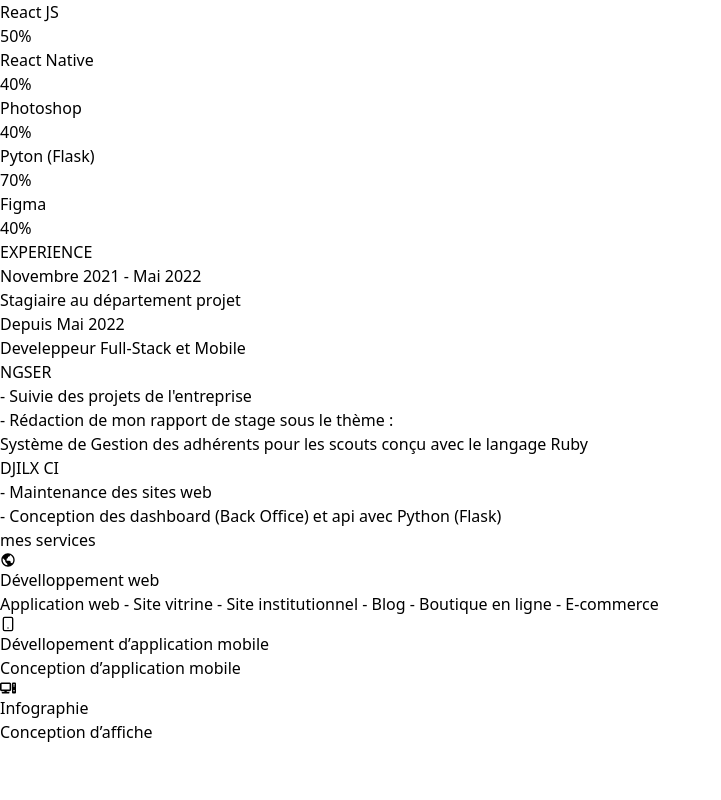
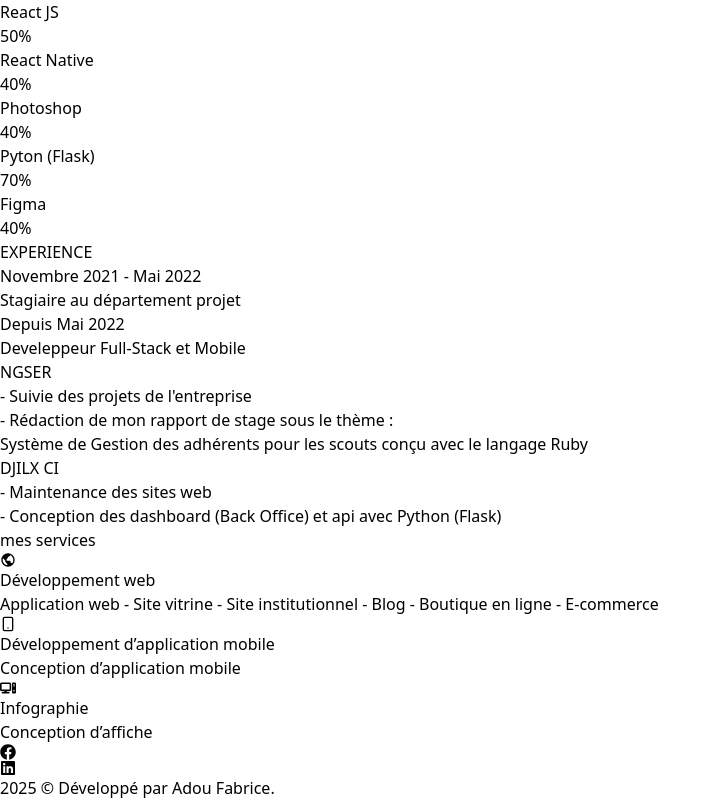
Before and after one commit to FABRICE2207/adou-fabrice-portfolio, a React (Vite) app: page / in a window 1280 px wide. Shown: the part 1060-1860 px from the top of the page, without its empty margins (0-721 px from the left). Before the commit the page ends 1804 px from the top, so only its background shows below. Built offline with nearby package versions, Linux system fonts and the light colour scheme.

Commit message:
ajout de la section Footer et ajustement des fichiers About, Services

```diff
--- a/src/App.jsx
+++ b/src/App.jsx
@@ -7,6 +7,7 @@ import About from './components/About/About';
 import Skills from './components/Skills/Skills';
 import Exprience from './components/Experience/Exprience';
 import Services from './components/Services/Services';
+import Footer from './components/Footer/Footer';
 
 const App = () => {
 
@@ -30,6 +31,7 @@ const App = () => {
       <Skills />
       <Exprience />
       <Services />
+      <Footer />
 
     </>
   )
--- a/src/components/About/About.jsx
+++ b/src/components/About/About.jsx
@@ -1,7 +1,6 @@
 import React from 'react'
 import imageadou from '../../assets/image_adou.png'
 import { FaFacebook, FaLinkedin } from 'react-icons/fa'
-
 
 
 const About = () => {
@@ -27,12 +26,19 @@ const About = () => {
                 J'ai trois (3) années d'expérience et je mets mes compétences à votre service afin de résoudre vos problèmes en solution informatique efficace et fiable
               </p>
             </div>
+            {/* Les icons facebook et linkedLin */}
             <div className='flex flex-row mt-5 gap-5'>
               <div className='border-gray-500 rounded-full flex justify-center items-center hover:border-[#090674] border-2 w-12 h-12 text-white'>
-                <FaFacebook className='size-7 text-gray-500 hover:text-[#090674]'/>
+                {/* Lien facebook */}
+                <a href="https://www.facebook.com/profile.php?id=100093082975492" target="_blank">
+                  <FaFacebook className='size-7 text-gray-500 hover:text-[#090674]'/>
+                </a>
               </div>
               <div className='border-gray-500 rounded-full flex justify-center items-center hover:border-[#090674] border-2 w-12 h-12 text-white'>
-                <FaLinkedin className='size-7 text-gray-500 hover:text-[#090674]'/>
+                {/* Lien Linkedin */}
+                <a href="https://www.linkedin.com/in/niangoran-fabrice-adou/" target="_blank">
+                  <FaLinkedin className='size-7 text-gray-500 hover:text-[#090674]'/>
+                </a>
               </div>
 
             </div>
--- /dev/null
+++ b/src/components/Footer/Footer.jsx
@@ -0,0 +1,29 @@
+import React from "react";
+import { FaFacebook, FaLinkedin } from 'react-icons/fa'
+
+const Footer = () => {
+  return (
+    <div className="bg-[#090674] lg:w-full py-10 px-10 flex lg:flex-col flex-col gap-5 justify-center items-center">
+      {/* Les icons facebook et linkedLin */}
+      <div className="flex flex-row mt-5 gap-5">
+        <div className="border-white rounded-full flex justify-center items-center hover:bg-white border-2 w-12 h-12 text-white">
+          {/* Lien facebook */}
+          <a href="https://www.facebook.com/profile.php?id=100093082975492" target="_blank">
+            <FaFacebook className="size-7 text-white hover:text-[#090674]" />
+          </a>
+        </div>
+        <div className="border-white rounded-full flex justify-center items-center hover:bg-white border-2 w-12 h-12 text-white">
+          {/* Lien Linkedin */}
+          <a href="https://www.linkedin.com/in/niangoran-fabrice-adou/" target="_blank">
+            <FaLinkedin className="size-7 text-white hover:text-[#090674]" />
+          </a>
+        </div>
+      </div>
+      <div>
+        <p className="text-white">2025 © Développé par Adou Fabrice.</p>
+      </div>
+    </div>
+  );
+};
+
+export default Footer;
--- a/src/components/Services/Services.jsx
+++ b/src/components/Services/Services.jsx
@@ -14,31 +14,34 @@ const Services = () => {
 
       {/* Bloc des services */}
       <div className='flex lg:flex-row lg:px-32 md:w-full flex-col justify-between items-center
-        py-10 gap-5' data-aos="fade-up" data-aos-delay="300">
+        py-10 gap-5'>
 
           {/* Dévelloppement web */}
-        <div className='bg-white w-full h-72 rounded-xl hover:border-[#090674] hover:border-2'>
+        <div className='bg-white w-full h-72 rounded-xl hover:border-[#090674] hover:border-2'
+        data-aos="fade-up" data-aos-delay="400">
           <div className='flex flex-col justify-center items-center mt-12'>
             {/* Icon  */}
             <BiWorld className='size-14 text-[#090674]' />
-            <p className='font-semibold text-xl'>Dévelloppement web</p>
+            <p className='font-semibold text-xl'>Développement web</p>
             <div className='bg-[#090674] w-[50px] h-[2px] mt-3'></div>
             <p className='mt-5 text-gray-500 text-[15px] mx-5 text-center'>Application web - Site vitrine -
               Site institutionnel - Blog - Boutique en ligne - E-commerce</p>
           </div>
         </div>
           {/* Dévellopement d’application Mobile */}
-        <div className='bg-white w-full h-72 rounded-xl hover:border-[#090674] hover:border-2'>
+        <div className='bg-white w-full h-72 rounded-xl hover:border-[#090674] hover:border-2'
+        data-aos="fade-up" data-aos-delay="600">
           <div className='flex flex-col justify-center items-center mt-12'>
             {/* Icon  */}
             <FiSmartphone className='size-14 text-[#090674]' />
-            <p className='font-semibold text-xl text-center'>Dévellopement d’application mobile</p>
+            <p className='font-semibold text-xl text-center'>Développement d’application mobile</p>
             <div className='bg-[#090674] w-[50px] h-[2px] mt-3'></div>
             <p className='mt-5 text-gray-500 text-[15px] mx-5 text-center'>Conception d’application mobile</p>
           </div>
         </div>
           {/* Infographie */}
-        <div className='bg-white w-full h-72 rounded-xl hover:border-[#090674] hover:border-2'>
+        <div className='bg-white w-full h-72 rounded-xl hover:border-[#090674] hover:border-2'
+        data-aos="fade-up" data-aos-delay="800">
           <div className='flex flex-col justify-center items-center mt-12'>
             {/* Icon  */}
             <FaComputer className='size-14 text-[#090674]' />
```
